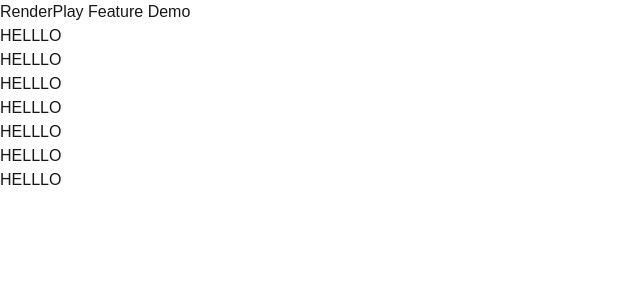
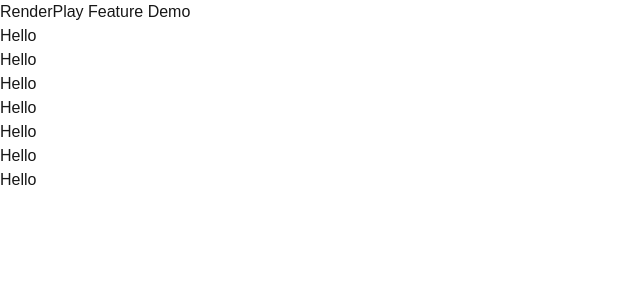
Before and after one commit to jessicafarias/renderplay, a Next.js app: page / in a window 1280 px wide. Shown: the top 300 px of the page, without its empty margins (0-640 px from the left). Built offline with nearby package versions, Linux system fonts and the light colour scheme.

Commit message:
[Fix] Fixed hellos

```diff
--- a/src/app/page.tsx
+++ b/src/app/page.tsx
@@ -3,13 +3,13 @@ export default function Home() {
     <div >
      <main>
       <h1>RenderPlay Feature Demo</h1>
-      <div>HELLLO</div>
-      <div>HELLLO</div>
-      <div>HELLLO</div>
-      <div>HELLLO</div>
-      <div>HELLLO</div>
-      <div>HELLLO</div>
-      <div>HELLLO</div>
+      <div>Hello</div>
+      <div>Hello</div>
+      <div>Hello</div>
+      <div>Hello</div>
+      <div>Hello</div>
+      <div>Hello</div>
+      <div>Hello</div>
      </main>
     </div>
   );
```
